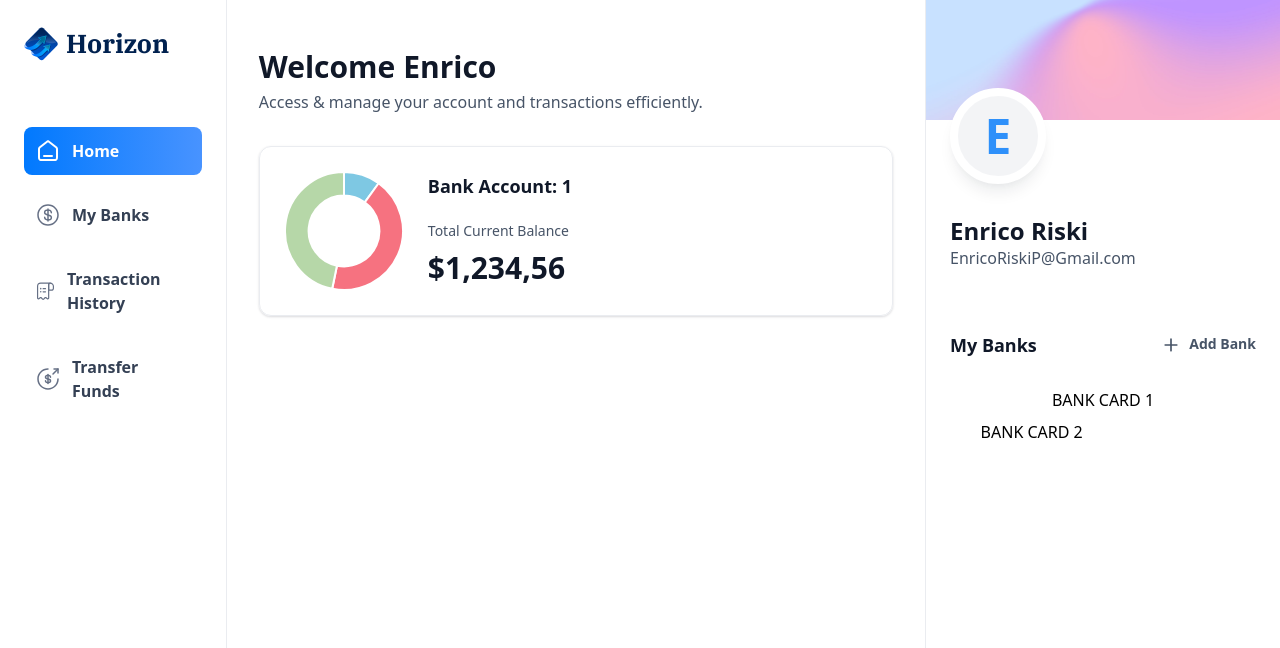
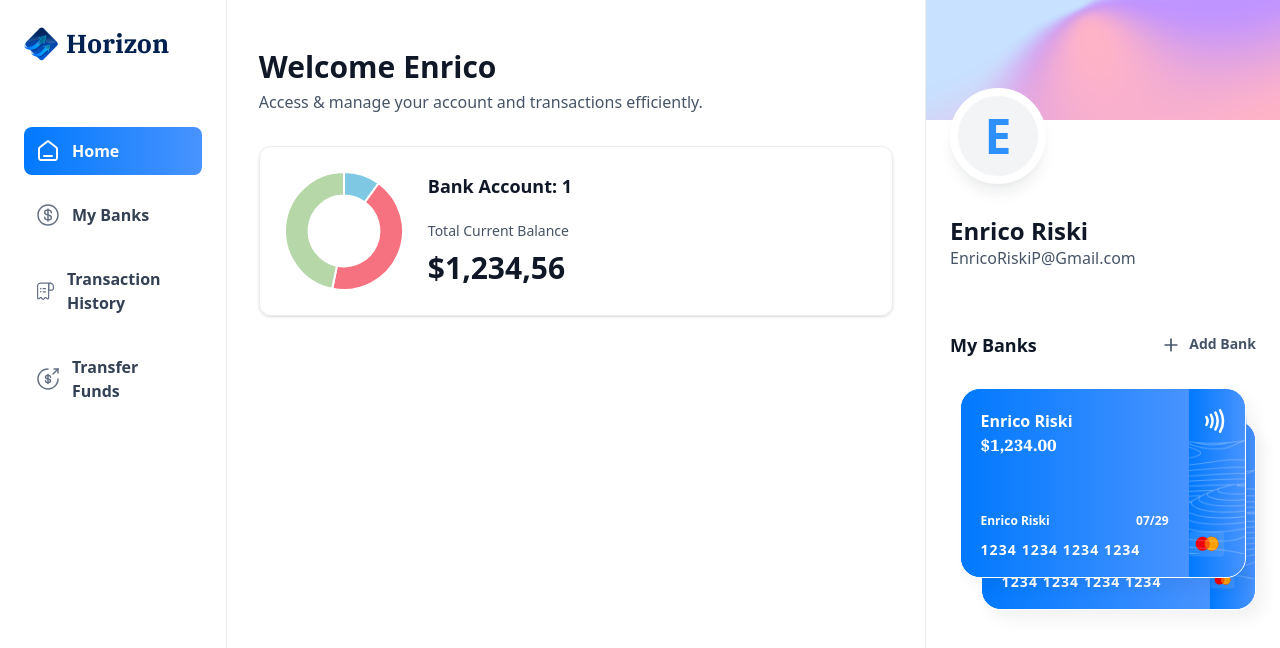
Before and after one commit to EnricoRP/bank-app, a Next.js app: page / in a window 1280 px wide. Shown: the top 648 px of the page. Built offline with nearby package versions, Linux system fonts and the light colour scheme.

Commit message:
pembuatan komponen kartu bank

```diff
--- a/app/(root)/page.tsx
+++ b/app/(root)/page.tsx
@@ -23,7 +23,7 @@
           />
         </header>
       </div>
-      <RightSidebar user={loggedIn} transactions={[]} banks={[{}, {}]} />
+      <RightSidebar user={loggedIn} transactions={[]} banks={[{currentBalance:1234}, {currentBalance:1234}]} />
     </section>
   )
 }
--- /dev/null
+++ b/components/ui/BankCard.tsx
@@ -0,0 +1,64 @@
+import { formatAmount } from '@/lib/utils'
+import Image from 'next/image'
+import Link from 'next/link'
+import React from 'react'
+
+const BankCard = ({ account, userName, showBalance = true}: CreditCardProps) => {
+  return (
+    <div className="flex flex-col">
+        <Link href="/" className='bank-card'>
+            <div className="bank-card_content">
+                <div>
+                    <h1 className="text-16 font-semibold text-white">
+                        {account.name || userName}
+                    </h1>
+                    <p className="font-ibm-plex-serif font-black text-white">
+                        {formatAmount(account.currentBalance)}
+                    </p>
+                </div>
+
+                <article className='flex flex-col gap-2'>
+                    <div className="flex justify-between">
+                        <h1 className="text-12 font-semibold text-white">
+                            {userName}
+                        </h1>
+                        <h2 className="text-12 font-semibold text-white">
+                            07/29
+                        </h2>
+                    </div>
+                    <p className="text-14 font-semibold tracking-[1.1px] text-white">
+                            1234 1234 1234 1234<span className="text-16"></span>
+                    </p>
+                </article>
+            </div>
+
+            <div className="bank-card_icon">
+                <Image
+                src='/icons/Paypass.svg'
+                width={20}
+                height={24}
+                alt='pay'
+                />
+
+                <Image
+                    src='/icons/mastercard.svg'
+                    width={45}
+                    height={32}
+                    alt='mastercard'
+                    className='ml-5'
+                />
+
+                <Image
+                    src='/icons/lines.png'
+                    width={310}
+                    height={190}
+                    alt='lines'
+                    className='absolute top-0 left-0'
+                />
+            </div>
+        </Link>
+    </div>
+  )
+}
+
+export default BankCard
--- a/components/ui/RightSidebar.tsx
+++ b/components/ui/RightSidebar.tsx
@@ -1,6 +1,7 @@
 import Image from 'next/image'
 import Link from 'next/link'
 import React from 'react'
+import BankCard from './BankCard'
 
 const RightSidebar = ({user, transactions, banks}: RightSidebarProps) => {
   return (
@@ -43,11 +44,19 @@
         {banks?.length > 0 && (
             <div className="relative flex flex-1 flex-col items-center justify-center gap-5">
                 <div className="relative z-10">
-                    BANK CARD 1
+                    <BankCard
+                        key={banks[0].$id}
+                        account={banks[0]}
+                        userName={`${user.firstName} ${user.lastName}`}
+                        showBalance={false}/>
                 </div>
                 {banks[1] && (
                     <div className="absolute right-0 top-8 z-0 w-[90%]">
-                        BANK CARD 2
+                        <BankCard
+                            key={banks[1].$id}
+                            account={banks[1]}
+                            userName={`${user.firstName} ${user.lastName}`}
+                            showBalance={false}/>
                     </div>
                 )}
             </div>
```
Also changed, not shown: 1 other file (tests, documents, lock files or other folders).
